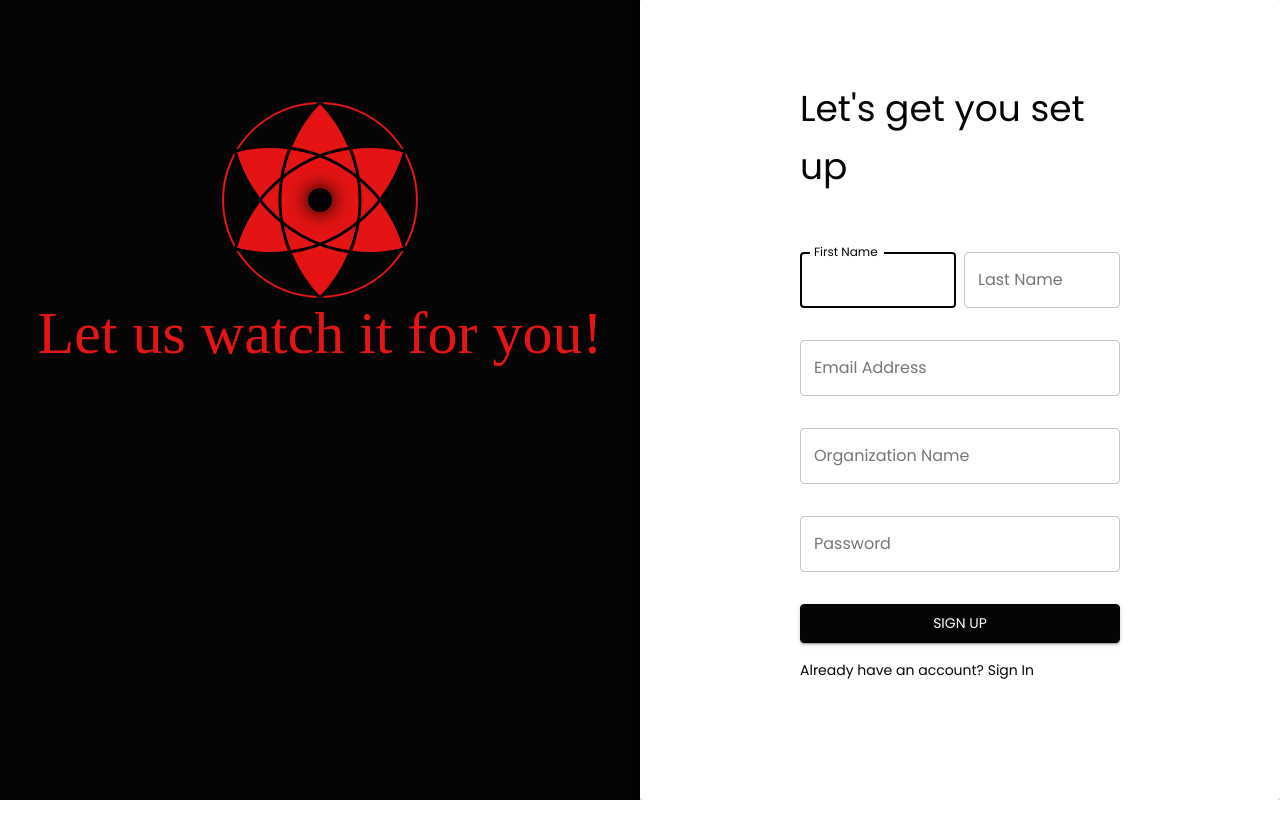
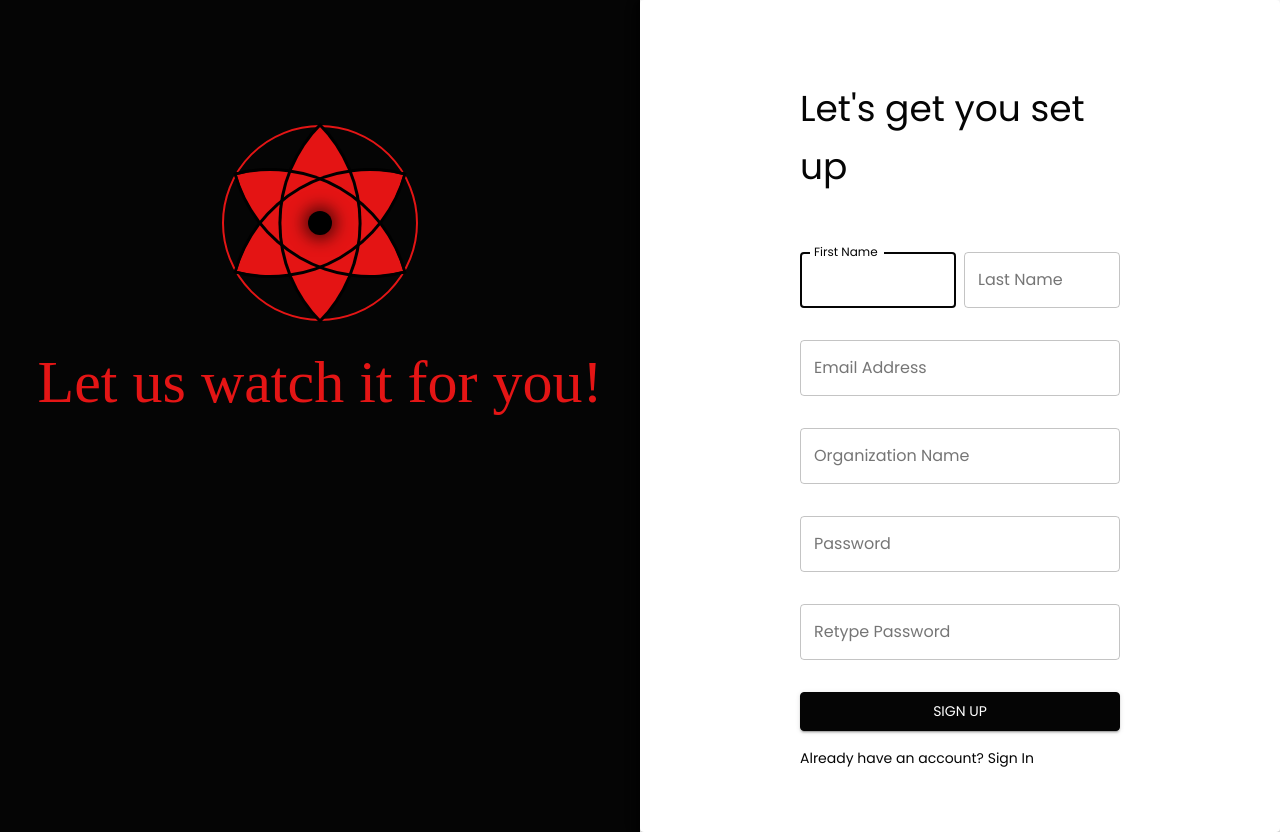
Before and after one commit to manasnisar/front, a React (Create React App) app: page /signup in a window 1280 px wide. Before the commit the page ends 800 px from the top, so only its background shows below. Built offline with nearby package versions, Linux system fonts and the light colour scheme; no server answers; a web font is replaced by a local one.

Commit message:
changes to authentication

```diff
--- a/src/App.js
+++ b/src/App.js
@@ -42,24 +42,6 @@ class App extends React.Component {
           <Route path='/' exact component={SignIn} />
           <Route path='/signin' component={SignIn} />
           <Route path='/signup' component={SignUp} />
-
-          {
-            !this.state.isAuthenticated ?
-            <Route path='/' component={SignIn} /> : null
-          }
-
-          {
-            this.state.isAuthenticated && this.state.user.role === "admin" ?
-              <Switch>
-                <Route path='/' exact component={SignIn} />
-              </Switch> : null
-          }
-          {
-            this.state.isAuthenticated && this.state.user.role === "user" ?
-              <Switch>
-                <Route path='/' component={SignIn} />
-              </Switch> : null
-          }
         </Switch>
       </Router>
     );
--- a/src/Pages/SignIn/SignIn.js
+++ b/src/Pages/SignIn/SignIn.js
@@ -28,7 +28,8 @@ const useStyles = makeStyles((theme) => ({
         backgroundRepeat: 'no-repeat',
         backgroundColor: "#050505",
         display: 'flex',
-        flexDirection: 'column'
+        justifyContent: 'center',
+        alignItems: 'center',
     },
     paper: {
         margin: theme.spacing(8, 4),
@@ -69,10 +70,6 @@ const useStyles = makeStyles((theme) => ({
         justifyContent: 'center'
     },
     animationContainer: {
-        flexBasis: '50%',
-        display: 'flex',
-        justifyContent: 'center',
-        alignItems: 'center',
         [theme.breakpoints.down('xs')]: {
             display: 'none'
         },
@@ -84,13 +81,15 @@ const useStyles = makeStyles((theme) => ({
         fontWeight: '300',
         lineHeight: '58px'
     },
+    mainContainer: {
+        height: '70%',
+        maxHeight: "70%",
+        display: "flex",
+        flexDirection: 'column',
+        alignItems: 'center',
+    },
     sloganContainer: {
-        display: 'flex',
-        justifyContent: 'center',
-        marginTop: '-8rem',
-        [theme.breakpoints.down('md')]: {
-            marginTop: '-12rem',
-        },
+        marginTop: '2rem',
         [theme.breakpoints.down('xs')]: {
             display: 'none'
         },
@@ -152,6 +151,7 @@ const SignIn = (props) => {
             <Grid container component="main" className={classes.root}>
                 <CssBaseline />
                 <Grid item xs={false} sm={6} md={6} className={classes.animationGrid}>
+                    <div className={classes.mainContainer}>
                         <div className={classes.animationContainer}>
                             <Sharingan />
                         </div>
@@ -159,6 +159,7 @@ const SignIn = (props) => {
                             <Typography component="h1" className={classes.slogan}>
                                 We see it all!
                             </Typography>
+                        </div>
                     </div>
                 </Grid>
                 <Grid item xs={12} sm={6} md={6} component={Paper} elevation={6} className={classes.grid}>
--- a/src/Pages/SignUp/SignUp.js
+++ b/src/Pages/SignUp/SignUp.js
@@ -8,11 +8,11 @@ import { useFormik } from 'formik';
 import * as yup from 'yup'
 
 import { connect } from 'react-redux'
-import { loginUserAsync, isAuth } from '../../redux/auth/auth-actions';
+import { registerUserAsync, isAuth } from '../../redux/auth/auth-actions';
 
 import Mangekyo from '../../Components/Loaders/Mangekyo'
 
-const signInSchema = yup.object({
+const signUpSchema = yup.object({
     firstName: yup.string().trim().required('First Name is a required field').max(120, "First Name must be less than 120 characters"),
     lastName: yup.string().trim().required('Last Name is a required field').max(120, "Last Name must be less than 120 characters"),
     email: yup.string().lowercase().trim().required('Email is a required field').email('Must be a valid Email'),
@@ -21,6 +21,9 @@ const signInSchema = yup.object({
         /^(?=.*[0-9])(?=.*[a-zA-Z])([a-zA-Z0-9]+)$/,
         "Must Contain 8 Characters, One Letter and One Number"
     ),
+    passwordAgain: yup.string().trim().required('Retype Password is a required field').test('passwordAgain', function(value) {
+        return value !== this.parent.password ? this.createError({message: "Passwords do not match!", path:"passwordAgain"}) : true
+    }),
 });
 
 const useStyles = makeStyles((theme) => ({
@@ -31,7 +34,8 @@ const useStyles = makeStyles((theme) => ({
         backgroundRepeat: 'no-repeat',
         backgroundColor: "#050505",
         display: 'flex',
-        flexDirection: 'column'
+        justifyContent: 'center',
+        alignItems: 'center',
     },
     brandImage: {
         width: '125px',
@@ -76,10 +80,6 @@ const useStyles = makeStyles((theme) => ({
         justifyContent: 'center'
     },
     animationContainer: {
-        flexBasis: '50%',
-        display: 'flex',
-        justifyContent: 'center',
-        alignItems: 'center',
         [theme.breakpoints.down('xs')]: {
             display: 'none'
         },
@@ -91,13 +91,15 @@ const useStyles = makeStyles((theme) => ({
         fontWeight: '300',
         lineHeight: '58px'
     },
+    mainContainer: {
+        height: '70%',
+        maxHeight: "70%",
+        display: "flex",
+        flexDirection: 'column',
+        alignItems: 'center',
+    },
     sloganContainer: {
-        display: 'flex',
-        justifyContent: 'center',
-        marginTop: '-6rem',
-        [theme.breakpoints.down('md')]: {
-            marginTop: '-10rem',
-        },
+        marginTop: '2rem',
         [theme.breakpoints.down('xs')]: {
             display: 'none'
         },
@@ -127,20 +129,9 @@ const theme = createTheme({
 const SignUp = (props) => {
     const classes = useStyles();
 
-
-    useEffect(() => {
-        if (props.isAuthenticated) {
-            if (props.user.role === "admin") {
-                props.history.push("/admin")
-            } else {
-                props.history.push("/home")
-            }
-
-        }
-    }, [props.isAuthenticated, props.history, props.user])
-
-    const onSignInFormSubmit = (data) => {
-        props.loginUserAsync(data, props.history)
+    const onSignUpFormSubmit = (data) => {
+        console.log(data)
+        props.registerUserAsync(data, props.history)
     }
 
     const formik = useFormik({
@@ -150,10 +141,11 @@ const SignUp = (props) => {
             email: '',
             orgName: '',
             password: '',
+            passwordAgain: '',
 
         },
-        validationSchema: signInSchema,
-        onSubmit: onSignInFormSubmit,
+        validationSchema: signUpSchema,
+        onSubmit: onSignUpFormSubmit,
     });
 
 
@@ -162,6 +154,7 @@ const SignUp = (props) => {
 
             <Grid container component="main" className={classes.root}>
                 <Grid item xs={false} sm={6} md={6} className={classes.animationGrid}>
+                    <div className={classes.mainContainer}>
                         <div className={classes.animationContainer}>
                             <Mangekyo />
                         </div>
@@ -169,6 +162,7 @@ const SignUp = (props) => {
                             <Typography component="h1" className={classes.slogan}>
                                 Let us watch it for you!
                             </Typography>
+                        </div>
                     </div>
                 </Grid>
                 <Grid item xs={12} sm={6} md={6} component={Paper} elevation={6} className={classes.grid}>
@@ -257,11 +251,25 @@ const SignUp = (props) => {
                                         label="Password"
                                         type="password"
                                         id="password"
-                                        autoComplete="current-password"
                                         value={formik.values.password}
                                         onChange={formik.handleChange}
                                         error={formik.touched.password && Boolean(formik.errors.password)}
                                         helperText={formik.touched.password && formik.errors.password}
+                                    />
+                                </Grid>
+                                <Grid item xs={12}>
+                                    <TextField
+                                        variant="outlined"
+                                        margin="normal"
+                                        fullWidth
+                                        name="passwordAgain"
+                                        label="Retype Password"
+                                        type="password"
+                                        id="passwordAgain"
+                                        value={formik.values.passwordAgain}
+                                        onChange={formik.handleChange}
+                                        error={formik.touched.passwordAgain && Boolean(formik.errors.passwordAgain)}
+                                        helperText={formik.touched.passwordAgain && formik.errors.passwordAgain}
                                     />
                                 </Grid>
                             </Grid>
@@ -304,7 +312,7 @@ const mapStatetoProps = state => ({
 })
 
 const mapDispatchToProps = dispatch => ({
-    loginUserAsync: (post, history) => dispatch(loginUserAsync(post, history)),
+    registerUserAsync: (post, history) => dispatch(registerUserAsync(post, history)),
     isAuth: () => dispatch(isAuth())
 })
 
--- a/src/index.css
+++ b/src/index.css
@@ -11,3 +11,7 @@ code {
   font-family: source-code-pro, Menlo, Monaco, Consolas, 'Courier New',
     monospace;
 }
+
+legend {
+  float: unset;
+  }
--- a/src/redux/auth/auth-constants.js
+++ b/src/redux/auth/auth-constants.js
@@ -4,9 +4,9 @@ export const LOGIN_USER_FAILURE = 'LOGIN_USER_FAILURE'
 export const USER_AUTHORIZED = 'USER_AUTHORIZED'
 export const USER_UNAUTHORIZED = 'USER_UNAUTHORIZED'
 export const LOGOUT = 'LOGOUT'
-export const CREATE_USER_START = 'CREATE_USER_START'
-export const CREATE_USER_SUCCESS = 'CREATE_USER_SUCCESS'
-export const CREATE_USER_FAILURE = 'CREATE_USER_FAILURE'
+export const REGISTER_USER_START = 'REGISTER_USER_START'
+export const REGISTER_USER_SUCCESS = 'REGISTER_USER_SUCCESS'
+export const REGISTER_USER_FAILURE = 'REGISTER_USER_FAILURE'
 export const GET_USERS_START = 'GET_USERS_START'
 export const GET_USERS_SUCCESS = 'GET_USERS_SUCCESS'
 export const GET_USERS_FAILURE = 'GET_USERS_FAILURE'
--- a/src/redux/auth/auth-reducer.js
+++ b/src/redux/auth/auth-reducer.js
@@ -5,9 +5,9 @@ import {
     LOGIN_USER_START,
     LOGIN_USER_SUCCESS,
     LOGOUT,
-    CREATE_USER_FAILURE,
-    CREATE_USER_START,
-    CREATE_USER_SUCCESS,
+    REGISTER_USER_FAILURE,
+    REGISTER_USER_START,
+    REGISTER_USER_SUCCESS,
     GET_USERS_FAILURE,
     GET_USERS_START,
     GET_USERS_SUCCESS,
@@ -91,27 +91,27 @@ const authReducer = (state = initialState, action) => {
                 ...state,
                 isAuthenticated: false
             }
-        case CREATE_USER_START:
+        case REGISTER_USER_START:
             return {
                 ...state,
                 creationPending: true,
                 creationSuccess: false,
             }
-        case CREATE_USER_FAILURE:
+        case REGISTER_USER_FAILURE:
             return {
                 ...state,
                 creationError: action.payload,
                 creationPending: false,
                 creationSuccess: false,
             }
-        case CREATE_USER_SUCCESS:
+        case REGISTER_USER_SUCCESS:
             return {
                 ...state,
                 creationPending: false,
                 creationError: null,
                 creationSuccess: true,
             }
-        case "CLEAR_CREATE_USER_SUCCESS":
+        case "CLEAR_REGISTER_USER_SUCCESS":
             return {
                 ...state,
                 creationSuccess: false,
```
Also changed, not shown: src/redux/auth/auth-actions.js (+13 -12 lines), package.json (line endings or trailing spaces), 2 other files (tests, documents, lock files or other folders). Lines whose indentation alone changed are shown as unchanged.
